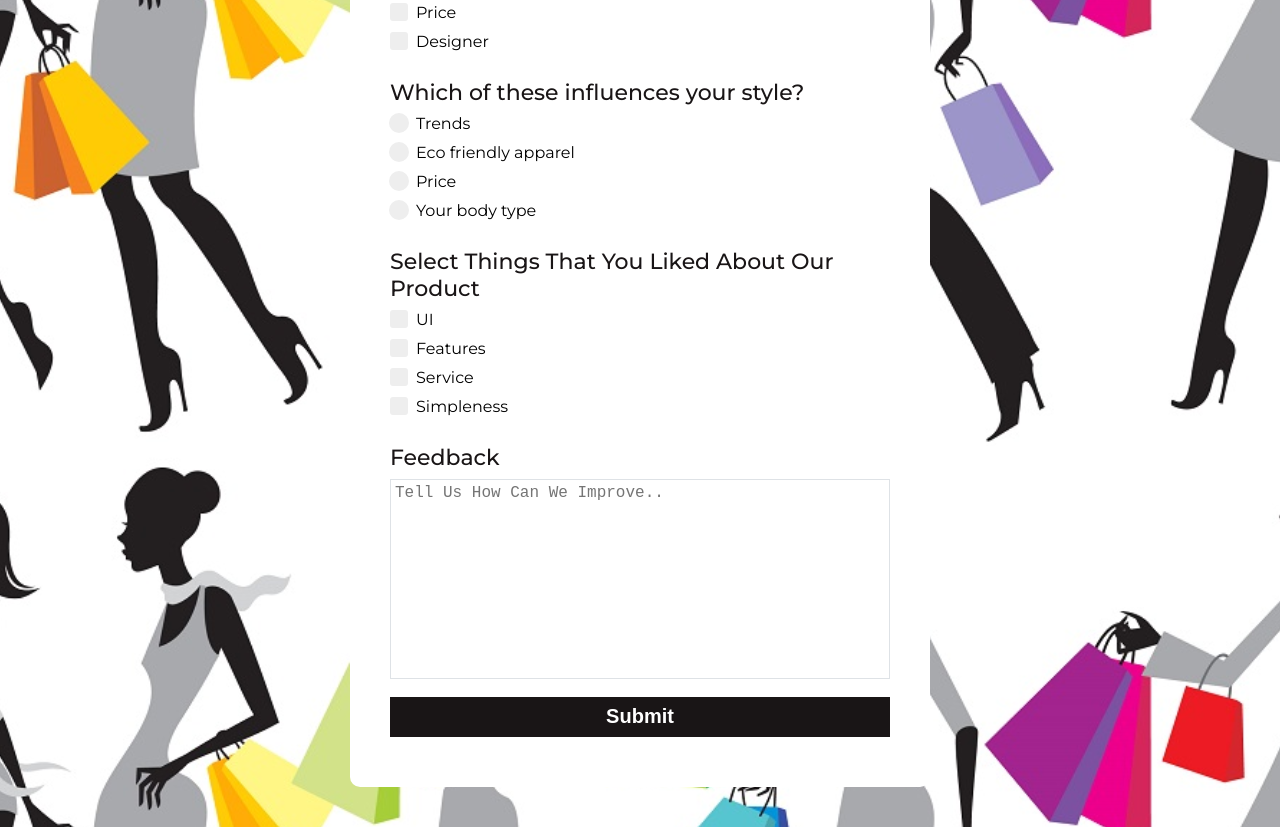
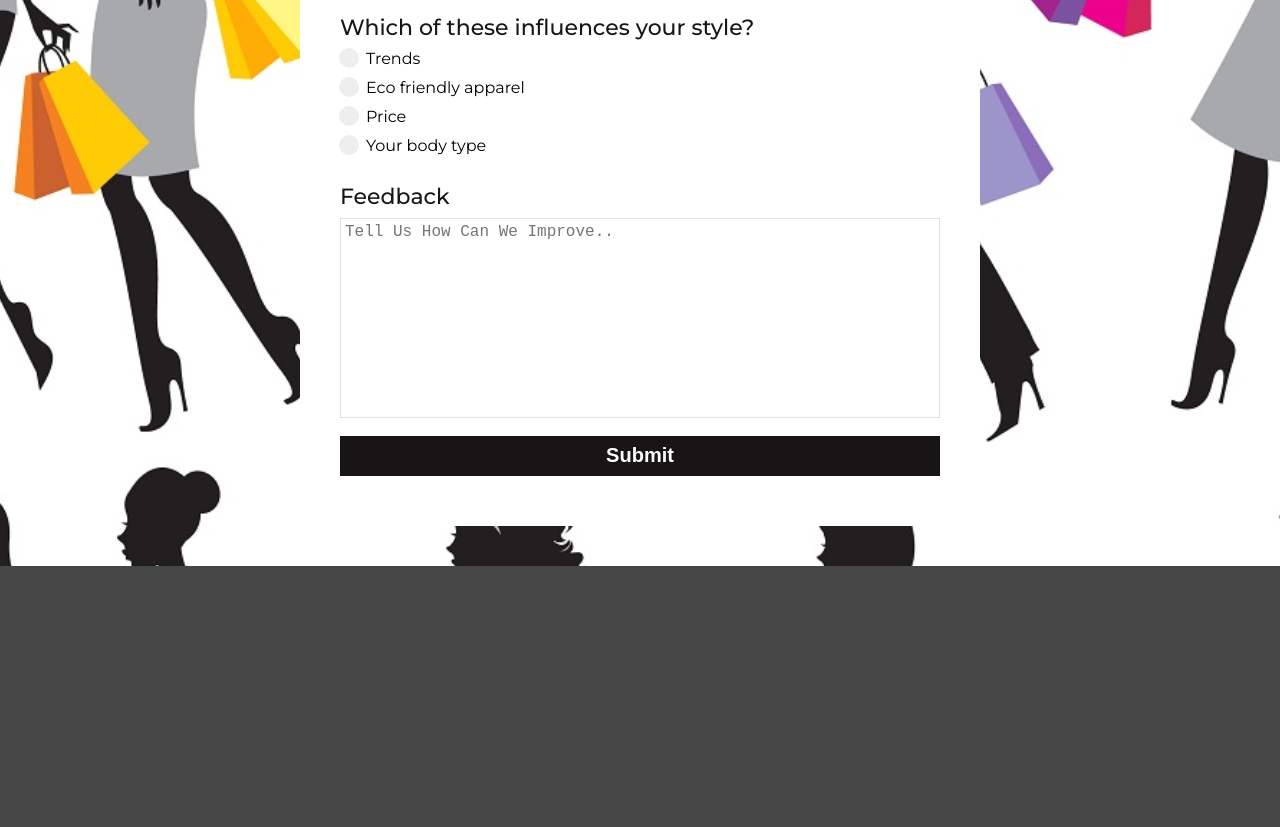
Before and after one commit to Angieyaks/questionnaire, a plain HTML site: page index.html in a window 1280 px wide. Shown: the part 1154-1981 px from the top of the page. After the commit the page ends 1720 px from the top, so only its background shows below. Drawn offline with Linux system fonts and the light colour scheme.

Commit message:
Add files via upload

```diff
--- a/index.html
+++ b/index.html
@@ -30,7 +30,7 @@
             </div>
 
             <div class="form-group">
-                <label for="question1">Do you know what sustainable fashion is</label>
+                <label for="question1">Do you know what "sustainable fashion" is</label>
                 <select name="question1" id="dropdown">
                     <option selected disabled value>Select Your Choice</option>
                     <option value="Yes">Yes</option>
@@ -128,43 +128,6 @@
             </div>
 
             <div class="form-group">
-                <label for="liked">Select Things That You Liked About Our Product</label>
-                <div class="checkbox-group">
-                    <input type="checkbox" name="liked" id="ui" value="ui"><label for="ui">
-                        <svg class="check-mark-svg" xmlns="http://www.w3.org/2000/svg" viewBox="0 0 100 100">
-                            <polyline class="check-mark-svg-path" points="25.5,53.5 39.5,67.5 72.5,34.5 " />
-                        </svg>
-                        <span>UI</span>
-                    </label>
-                </div>
-                <div class="checkbox-group">
-                    <input type="checkbox" name="liked" id="features" value="features"><label for="features">
-                        <svg class="check-mark-svg" xmlns="http://www.w3.org/2000/svg" viewBox="0 0 100 100">
-                            <polyline class="check-mark-svg-path" points="25.5,53.5 39.5,67.5 72.5,34.5 " />
-                        </svg>
-                        <span>Features</span>
-                    </label>
-                </div>
-                <div class="checkbox-group">
-                    <input type="checkbox" name="liked" id="service" value="service"><label for="service">
-                        <svg class="check-mark-svg" xmlns="http://www.w3.org/2000/svg" viewBox="0 0 100 100">
-                            <polyline class="check-mark-svg-path" points="25.5,53.5 39.5,67.5 72.5,34.5 " />
-                        </svg>
-                        <span>Service</span>
-                    </label>
-                </div>
-                <div class="checkbox-group">
-                    <input type="checkbox" name="liked" id="simpleness" value="simpleness"><label for="simpleness">
-                        <svg class="check-mark-svg" xmlns="http://www.w3.org/2000/svg" viewBox="0 0 100 100">
-                            <polyline class="check-mark-svg-path" points="25.5,53.5 39.5,67.5 72.5,34.5 " />
-                        </svg>
-
-                        <span>Simpleness</span>
-                    </label>
-                </div>
-            </div>
-
-            <div class="form-group">
                 <label for="remark">Feedback</label>
                 <textarea name="remark" id="remark" placeholder="Tell Us How Can We Improve.."></textarea>
             </div>
--- a/style.css
+++ b/style.css
@@ -22,7 +22,7 @@ main {
     padding: 10px 40px 40px 40px;
     display: block;
     text-align: left;
-    max-width: 500px;
+    max-width: 600px;
     margin: auto;
     border-radius: 10px;
 }
```
Also changed, not shown: images/background-photo2.jpg (added).
